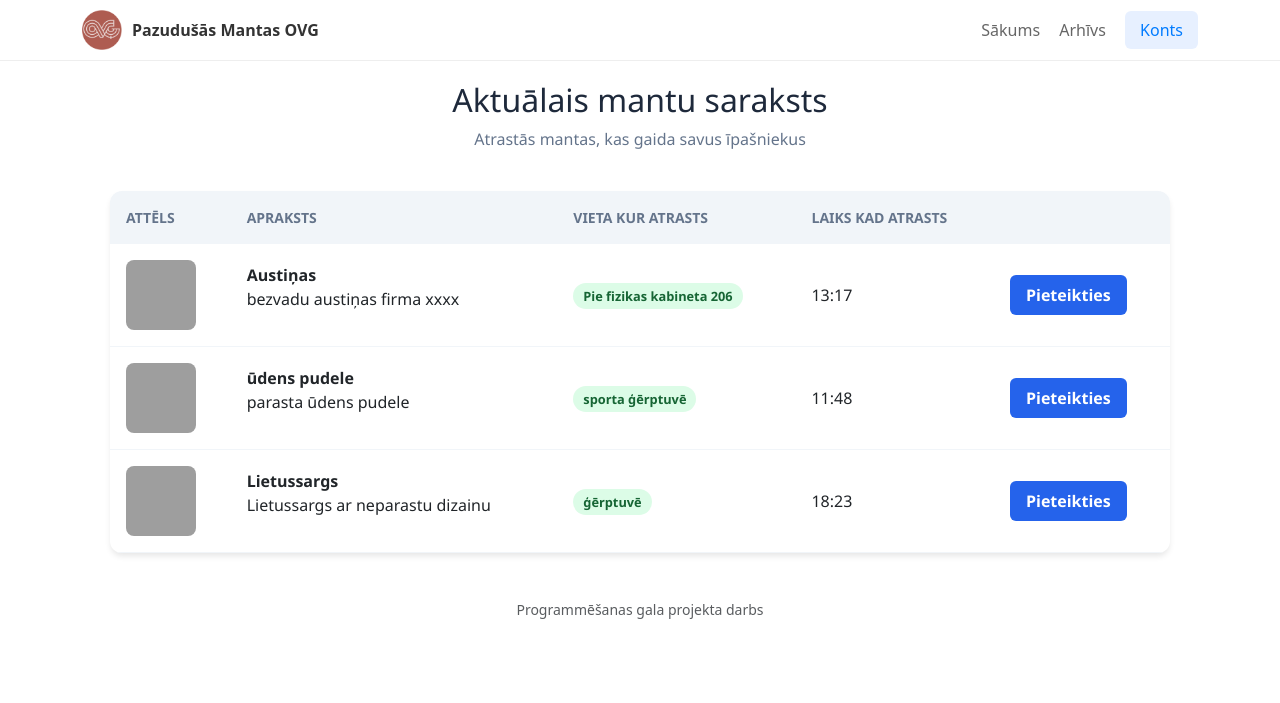
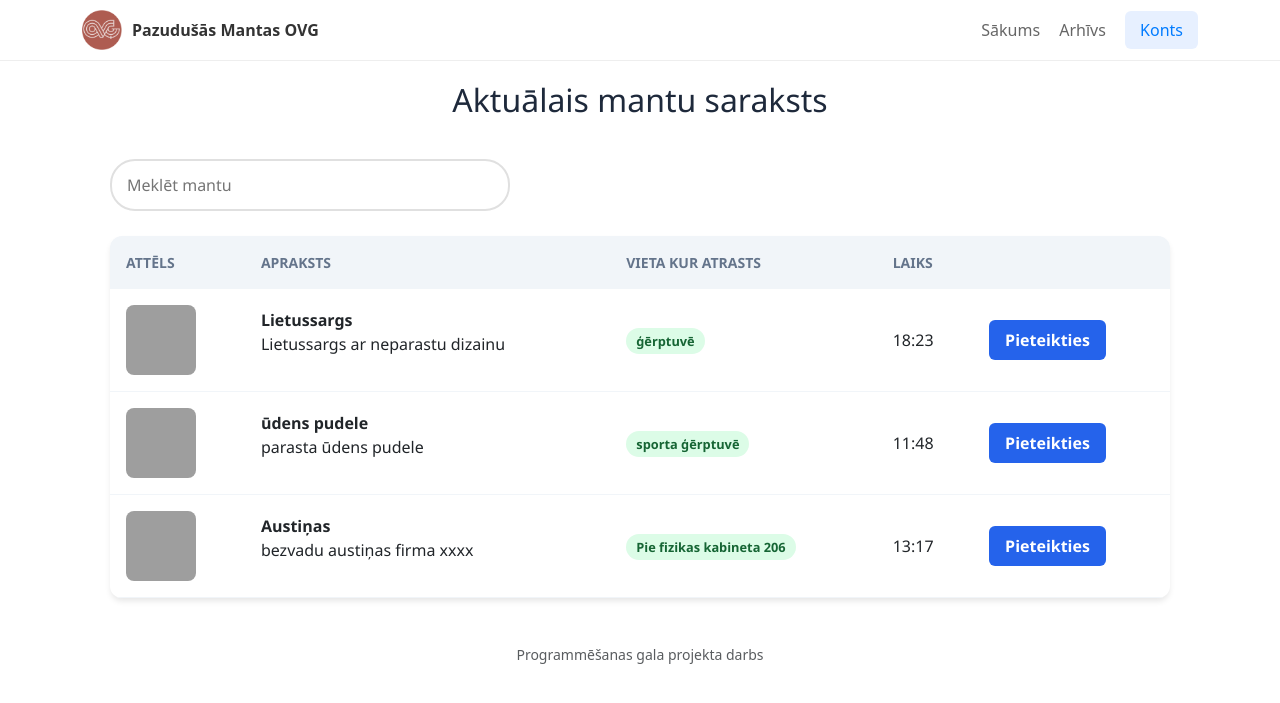
Before and after one commit to ROH-V/mantu_lietotne, a Flask app: page / in a window 1280 px wide. Shown: the top 703 px of the page. Run offline with Flask 3, Linux system fonts and the light colour scheme; data comes from the database, SQL or seed files in the repository; grey boxes are pictures that could not be loaded.

Commit message:
meklešasn joslas pievienošana

```diff
--- a/app.py
+++ b/app.py
@@ -21,7 +21,8 @@ def db_connection():
 @app.route("/")
 def index():
     db = db_connection()
-    mantubaze = db.execute("SELECT * FROM mantubaze WHERE ivn=1").fetchall()
+    # Pievienots ORDER BY, lai jaunākie atradumi būtu saraksta augšā
+    mantubaze = db.execute("SELECT * FROM mantubaze WHERE ivn=1 ORDER BY id DESC").fetchall()
     db.close()
     return render_template("index.html", mantubaze=mantubaze)
 
@@ -42,7 +43,6 @@ def deregister():
 @app.route("/arhivs")
 def arhivs():
     db = db_connection()
-    # Pārbaudām vecus ierakstus pirms rādīšanas, lai nejauktu arhivu ar sakumu
     arhiva_dati = db.execute("SELECT id, p_laiks, attels FROM mantubaze WHERE ivn=0").fetchall()
     pasreizejais_laiks = datetime.now()
     divas_nedelas = timedelta(weeks=2)
@@ -61,7 +61,7 @@ def arhivs():
                 continue
     db.commit()
 
-    mantubaze = db.execute("SELECT * FROM mantubaze WHERE ivn=0").fetchall()
+    mantubaze = db.execute("SELECT * FROM mantubaze WHERE ivn=0 ORDER BY p_laiks DESC").fetchall()
     db.close()
     return render_template("arhivs.html", mantubaze=mantubaze)
 
@@ -73,7 +73,6 @@ def delete_item():
     item_id = request.form.get("id")
     if item_id:
         db = db_connection()
-        # Izdzēšam attēlu no mapes, kad tas nav vairs nepieciešams
         r = db.execute("SELECT attels FROM mantubaze WHERE id = ?", (item_id,)).fetchone()
         if r and r['attels']:
             cels = os.path.join(app.config['UPLOAD_FOLDER'], r['attels'])
@@ -93,7 +92,6 @@ def cancel_request():
     item_id = request.form.get("id")
     if item_id:
         db = db_connection()
-        # Atgriežam mantu publiskajā sarakstā, ja nav atnācis īpašnieks vai ir kļūda
         db.execute("UPDATE mantubaze SET ivn = 1, p_liet = NULL, p_laiks = NULL WHERE id = ?", (item_id,))
         db.commit()
         db.close()
@@ -117,7 +115,9 @@ def konts():
         else:
             filename = None
             if file and file.filename != '':
-                filename = secure_filename(file.filename)
+                # Pievienojam timestamp, lai failu nosaukumi nedublētos
+                timestamp = datetime.now().strftime("%Y%m%d%H%M%S_")
+                filename = timestamp + secure_filename(file.filename)
                 file.save(os.path.join(app.config['UPLOAD_FOLDER'], filename))
 
             db = db_connection()
--- a/templates/index.html
+++ b/templates/index.html
@@ -4,23 +4,27 @@
 <div class="main-container">
     <header class="page-header">
         <h1>Aktuālais mantu saraksts</h1>
-        <p class="subtitle">Atrastās mantas, kas gaida savus īpašniekus</p>
     </header>
 
+    <div class="search-section" style="margin-bottom: 25px;">
+        <input type="text" id="searchInput" onkeyup="filterItems()" placeholder="Meklēt mantu"
+               style="width: 100%; max-width: 400px; padding: 12px 15px; border: 2px solid #e0e0e0; border-radius: 25px; outline: none; transition: 0.3s; font-size: 1rem;">
+    </div>
+
     <div class="inventory-wrapper">
-        <table class="desktop-table">
+        <table class="desktop-table" id="mantuTabula">
             <thead>
                 <tr>
                     <th>Attēls</th>
                     <th>Apraksts</th>
                     <th>Vieta kur atrasts</th>
-                    <th>Laiks kad atrasts</th>
+                    <th>Laiks</th>
                     <th></th>
                 </tr>
             </thead>
             <tbody>
                 {% for r in mantubaze %}
-                <tr>
+                <tr class="item-row">
                     <td class="img-col">
                         {% if r['attels'] %}
                             <img src="{{ url_for('static', filename='uploads/' + r['attels']) }}" class="table-img">
@@ -46,7 +50,7 @@
             </tbody>
         </table>
 
-        <div class="mobile-cards">
+        <div class="mobile-cards" id="kartisuSaraksts">
             {% for r in mantubaze %}
             <div class="item-card">
                 <div class="card-image">
@@ -72,6 +76,26 @@
 </div>
 
 <script>
+    // Meklēšanas funkcija lietotājiem
+    function filterItems() {
+        const input = document.getElementById('searchInput');
+        const filter = input.value.toLowerCase();
+
+        // Filtrē tabulas rindas
+        const rows = document.querySelectorAll('.item-row');
+        rows.forEach(row => {
+            const text = row.textContent.toLowerCase();
+            row.style.display = text.includes(filter) ? "" : "none";
+        });
+
+        // Filtrē mobilās kartītes
+        const cards = document.querySelectorAll('.item-card');
+        cards.forEach(card => {
+            const text = card.textContent.toLowerCase();
+            card.style.display = text.includes(filter) ? "" : "none";
+        });
+    }
+
     function pieteikties(id) {
         let vards = prompt("Ievadiet savu vārdu, lai pieteiktos:");
         if (vards && vards.trim() !== "") {
@@ -79,5 +103,15 @@
             document.getElementById('form-' + id).submit();
         }
     }
+
+    // Stila izvēle meklēšanas joslai, kad tā ir aktīva
+    document.getElementById('searchInput').addEventListener('focus', function() {
+        this.style.borderColor = '#4a90e2';
+        this.style.boxShadow = '0 0 8px rgba(74, 144, 226, 0.2)';
+    });
+    document.getElementById('searchInput').addEventListener('blur', function() {
+        this.style.borderColor = '#e0e0e0';
+        this.style.boxShadow = 'none';
+    });
 </script>
 {% endblock %}
```
